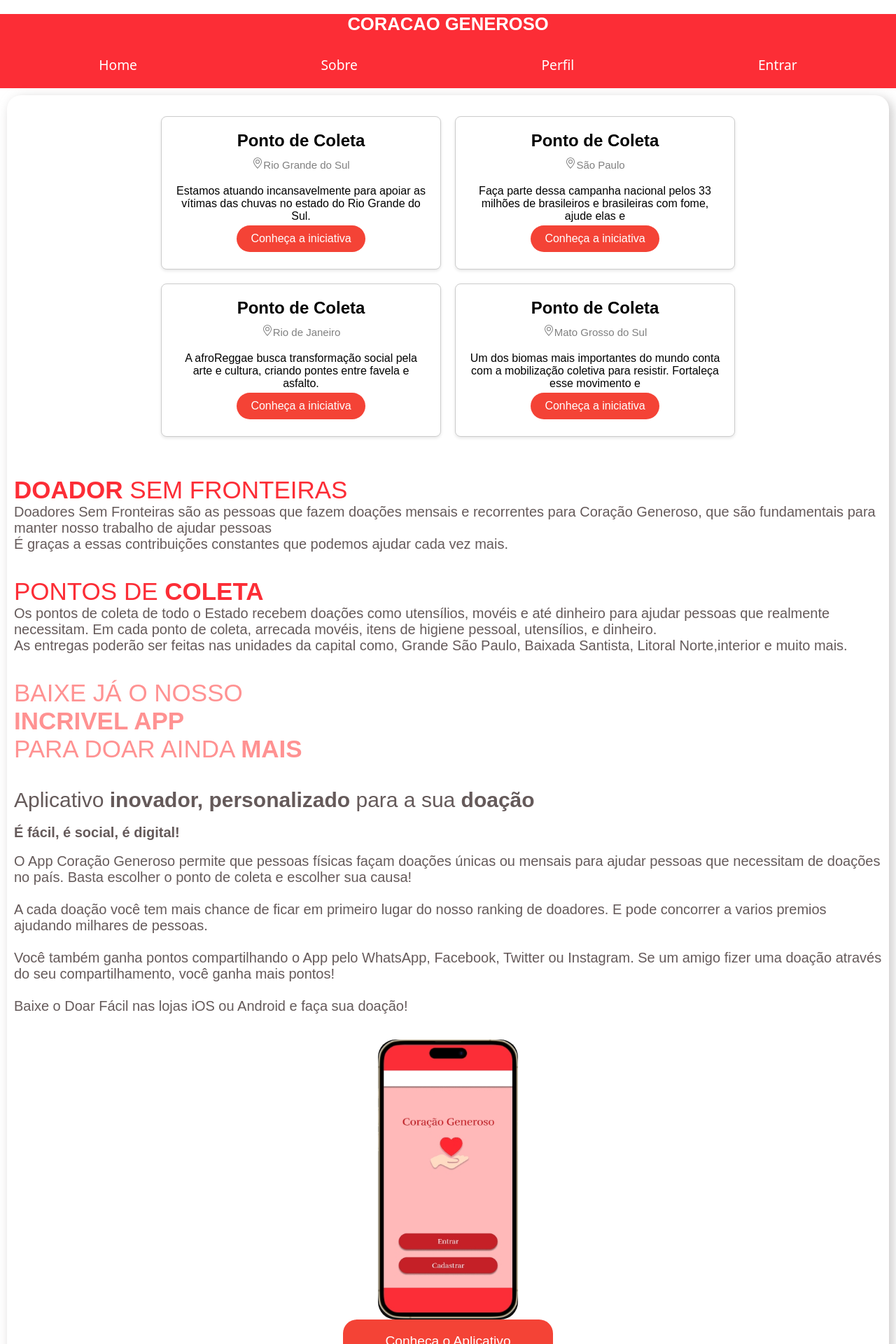
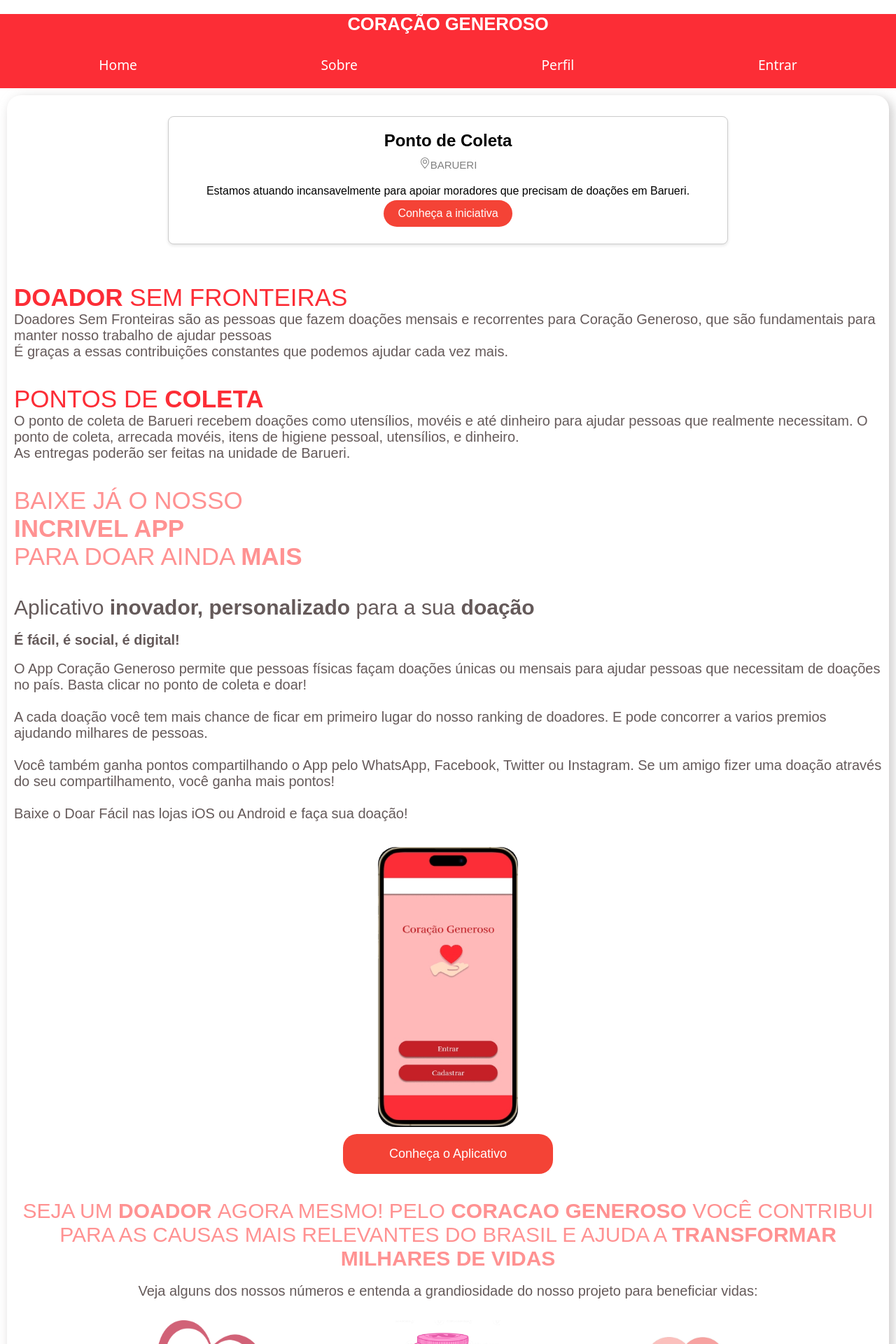
Before and after one commit to GabrielB53/coracaogeneroso, a React (Vite) app: page / in a window 1280 px wide. Shown: the top 1920 px of the page at 70% size. Built offline with nearby package versions, Linux system fonts and the light colour scheme.

Commit message:
CoracaoGeneroso

```diff
--- a/src/css/home.css
+++ b/src/css/home.css
@@ -71,31 +71,58 @@
     border-radius: 5px;
     cursor: pointer;
   }
+  .coleta {
+    background: white;
+    border: 1px solid #ccc;
+    border-radius: 8px;
+    box-shadow: 0 2px 4px rgba(0, 0, 0, 0.1);
+    padding: 20px;
+    flex: 1 1 calc(50% - 40px);
+    max-width: 800px;
+    box-sizing: border-box;
 
-
-  .card2 {
-    width: 300px;
-    border-radius: 10px;
-    box-shadow: 0 2px 5px rgba(0, 0, 0, 0.1);
-    padding: 20px;
+  }
+  .botao {
+    background-color: #f44336;
+    color: white;
+    border: none;
+    padding: 10px 20px;
     text-align: center;
-    position: relative;
-    left: 350px;
-    top: -235px;
+    text-decoration: none;
+    display: inline-block;
+    font-size: 16px;
+    margin: 4px 2px;
+    cursor: pointer;
+    border-radius: 20px;
+    transition: background-color 0.3s ease-in;
   }
 
-  .card-titulo2 {
-    font-size: 24px;
-    font-weight: bold;
-    margin-bottom: 10px;
+  .botao:hover {
+  background-image: linear-gradient(to right, rgb(235, 1, 1), rgb(56, 0, 224));
+
   }
-
-  .card-subtitulo2 {
-    font-size: 15px;
-    margin-bottom: 20px;
-    color: grey;
+  .botao2 {
+    background-color: #f44336;
+    color: white;
+    border: none;
+    text-decoration: none;
+    cursor: pointer;
+    width: 300px;
+    height: 57px;
+    padding: 10px 20px;
+    font-size: 18px;
+    border-radius: 20px;
+    transition: background-color 0.3s ease-in;
+    display: block;
+    margin-left: auto;
+    margin-right: auto;
   }
-
+  .container {
+    display: flex;
+    justify-content: space-around;
+    flex-wrap: wrap;
+    text-align: center;
+  }
   .doador {
     font-size: 35px;
    }
@@ -179,15 +206,6 @@
     top: 15px;
    }
 
-
-
-   .container {
-    display: flex;
-    justify-content: space-around;
-    flex-wrap: wrap;
-    text-align: center;
-  }
-
   .item {
     flex: 1 1 200px;
     margin: 10px;
@@ -233,36 +251,16 @@
     gap: 20px;
   }
 
-  .coleta {
-    background: white;
-    border: 1px solid #ccc;
-    border-radius: 8px;
-    box-shadow: 0 2px 4px rgba(0, 0, 0, 0.1);
-    padding: 20px;
-    flex: 1 1 calc(50% - 40px);
-    max-width: 400px;
-    box-sizing: border-box;
 
-  }
-  .botao {
-    background-color: #f44336;
-    color: white;
-    border: none;
-    padding: 10px 20px;
-    text-align: center;
-    text-decoration: none;
-    display: inline-block;
-    font-size: 16px;
-    margin: 4px 2px;
-    cursor: pointer;
-    border-radius: 20px;
-    transition: background-color 0.3s ease-in;
+.app {
+  display: block;
+  margin-left: auto;
+  margin-right: auto;
+  height: 400px;
+  width: 200px;
+  border-radius: 25px;
 }
 
-  .botao:hover {
-  background-image: linear-gradient(to right, rgb(235, 1, 1), rgb(56, 0, 224));
-
-  }
 .botao2 {
   background-color: #f44336;
   color: white;
@@ -278,26 +276,8 @@
   display: block;
   margin-left: auto;
   margin-right: auto;
+  margin-top: 10px;
 }
-
-  .botao2:hover {
-  background-image: linear-gradient(to right, rgb(235, 1, 1), rgb(56, 0, 224));
-    }
-    @media (min-width: 768px) {
-      .botao2 {
-          font-size: 1.2rem;
-          padding: 20px 30px;
-      }
-  }
-.app {
-  display: block;
-  margin-left: auto;
-  margin-right: auto;
-  height: 400px;
-  width: 200px;
-  border-radius: 25px;
-}
-
   *{
     margin:0;
     padding:0;
--- a/src/pages/Home.jsx
+++ b/src/pages/Home.jsx
@@ -8,7 +8,7 @@ export default function Home() {
 <div>
   <header>
     <div class="comeco">
-      <h1 class="titulo">CORACAO GENEROSO</h1>
+      <h1 class="titulo">CORAÇÃO GENEROSO</h1>
     </div>
     <div class="menu-sanduiche">
       <input type="checkbox" id="menu-toggle" />
@@ -50,56 +50,8 @@ export default function Home() {
             <path d="M8 8a2 2 0 1 1 0-4 2 2 0 0 1 0 4m0 1a3 3 0 1 0 0-6 3 3 0 0 0 0 6"/>
           </svg>
 
-          Rio Grande do Sul</div>
-        <p>Estamos atuando incansavelmente para apoiar as vítimas das chuvas no estado do Rio Grande do Sul.</p>
-        <button class="botao">Conheça a iniciativa</button>
-      </div>
-
-      <div class="coleta">
-        <div class="card-titulo2">Ponto de Coleta </div>
-
-        <div class="card-subtitulo2">
-
-          <svg xmlns="http://www.w3.org/2000/svg" width="16" height="16" fill="currentColor" class="map" viewBox="0 0 16 16">
-            <path d="M12.166 8.94c-.524 1.062-1.234 2.12-1.96 3.07A32 32 0 0 1 8 14.58a32 32 0 0 1-2.206-2.57c-.726-.95-1.436-2.008-1.96-3.07C3.304 7.867 3 6.862 3 6a5 5 0 0 1 10 0c0 .862-.305 1.867-.834 2.94M8 16s6-5.686 6-10A6 6 0 0 0 2 6c0 4.314 6 10 6 10"/>
-            <path d="M8 8a2 2 0 1 1 0-4 2 2 0 0 1 0 4m0 1a3 3 0 1 0 0-6 3 3 0 0 0 0 6"/>
-          </svg>
-
-          São Paulo</div>
-        <p>Faça parte dessa campanha nacional pelos 33 milhões de brasileiros e brasileiras com fome, ajude elas e </p>
-        <button class="botao">Conheça a iniciativa</button>
-      </div>
-
-
-      <div class="coleta">
-        <div class="card-titulo2">Ponto de Coleta </div>
-
-        <div class="card-subtitulo2">
-
-          <svg xmlns="http://www.w3.org/2000/svg" width="16" height="16" fill="currentColor" class="map" viewBox="0 0 16 16">
-            <path d="M12.166 8.94c-.524 1.062-1.234 2.12-1.96 3.07A32 32 0 0 1 8 14.58a32 32 0 0 1-2.206-2.57c-.726-.95-1.436-2.008-1.96-3.07C3.304 7.867 3 6.862 3 6a5 5 0 0 1 10 0c0 .862-.305 1.867-.834 2.94M8 16s6-5.686 6-10A6 6 0 0 0 2 6c0 4.314 6 10 6 10"/>
-            <path d="M8 8a2 2 0 1 1 0-4 2 2 0 0 1 0 4m0 1a3 3 0 1 0 0-6 3 3 0 0 0 0 6"/>
-          </svg>
-
-          Rio de Janeiro</div>
-        <p>A afroReggae busca transformação social pela arte e cultura, criando pontes entre favela e asfalto.</p>
-        <button class="botao">Conheça a iniciativa</button>
-      </div>
-
-
-      <div class="coleta">
-        <div class="card-titulo2">Ponto de Coleta </div>
-
-        <div class="card-subtitulo2">
-
-          <svg xmlns="http://www.w3.org/2000/svg" width="16" height="16" fill="currentColor" class="map" viewBox="0 0 16 16">
-            <path d="M12.166 8.94c-.524 1.062-1.234 2.12-1.96 3.07A32 32 0 0 1 8 14.58a32 32 0 0 1-2.206-2.57c-.726-.95-1.436-2.008-1.96-3.07C3.304 7.867 3 6.862 3 6a5 5 0 0 1 10 0c0 .862-.305 1.867-.834 2.94M8 16s6-5.686 6-10A6 6 0 0 0 2 6c0 4.314 6 10 6 10"/>
-            <path d="M8 8a2 2 0 1 1 0-4 2 2 0 0 1 0 4m0 1a3 3 0 1 0 0-6 3 3 0 0 0 0 6"/>
-          </svg>
-
-          Mato Grosso do Sul</div>
-        <p>Um dos biomas mais importantes do mundo conta com a mobilização coletiva para resistir. Fortaleça esse movimento e
-        </p>
+          BARUERI</div>
+        <p>Estamos atuando incansavelmente para apoiar moradores que precisam de doações em Barueri.</p>
         <button class="botao">Conheça a iniciativa</button>
       </div>
     </div>
@@ -121,9 +73,9 @@ export default function Home() {
     <div class="div2">
       <p class="doador2">PONTOS DE  <strong> COLETA </strong> </p>
       <p class="p1">
-        Os pontos de coleta de todo o Estado recebem doações como utensílios, movéis e até dinheiro para ajudar pessoas que realmente necessitam.
-         Em cada ponto de coleta, arrecada movéis, itens de higiene pessoal, utensílios, e dinheiro.<br />
-          As entregas poderão ser feitas nas unidades da capital como, Grande São Paulo, Baixada Santista, Litoral Norte,interior e muito mais.
+        O ponto de coleta de Barueri recebem doações como utensílios, movéis e até dinheiro para ajudar pessoas que realmente necessitam.
+         O ponto de coleta, arrecada movéis, itens de higiene pessoal, utensílios, e dinheiro.<br />
+          As entregas poderão ser feitas na unidade de Barueri.
         </p>
 
         <br />
@@ -146,7 +98,7 @@ export default function Home() {
         <br />
 <p class="p1">
 O App Coração Generoso permite que pessoas físicas façam doações únicas ou mensais para ajudar pessoas que necessitam de doações no país.
- Basta escolher o ponto de coleta e escolher sua causa!
+ Basta clicar no ponto de coleta e doar!
  <br />
  <br />
  A cada doação você tem mais chance de ficar em primeiro lugar do nosso ranking de doadores. E pode concorrer a varios premios ajudando milhares de pessoas.
--- a/src/pages/Perfil.jsx
+++ b/src/pages/Perfil.jsx
@@ -24,8 +24,30 @@ export default function Perfil() {
             <p>UsuarioGeneroso@gmail.com</p>
             <h2>CPF</h2>
             <p>999.999.999 - 99</p>
+            <h2>Data De Nascimento</h2>
+            <p>00/00/0000</p>
         </div>
 
+               <br/>
+               <br/>
+               <br/>
+               <br/>
+               <br/>
+               <br/>
+               <br/>
+               <br/>
+               <br/>
+               <br/>
+               <br/>
+               <br/>
+               <br/>
+               <br/>
+               <br/>
+               <br/>
+               <br/>
+               <br/>
+               <br/>
+               <br/>
                <br/>
                <br/>
                <br/>
--- a/src/pages/Sobre.jsx
+++ b/src/pages/Sobre.jsx
@@ -43,11 +43,11 @@ export default function Sobre() {
 <section className="sobre">
         <div className="container">
             <h2>Sobre Nós</h2>
-            <p>Com o apoio de uma rede robusta de pontos de coleta, recebemos diversos tipos de doações todos os dias, para podermos doar para quem mais necessita deles. Seja qual for a causa que te toca ou a região que quer apoiar, aqui você vai sempre encontrar pessoas de bem que querem ajudar o próximo, pode confiar! E, claro, aqui você sempre será um herói .</p>
+            <p>Com o apoio de pontos de coleta, recebemos diversos tipos de doações todos os dias, para podermos doar para quem mais necessita deles. Seja qual for a causa que te toca que você quer apoiar, aqui você vai sempre encontrar pessoas de bem que querem ajudar o próximo, pode confiar! E, claro, aqui você sempre será um herói .</p>
             <h2>Nossa Potencia</h2>
-            <p>Nossa Rede, possui uma grande rede de pontos de coleta, e principalmente, a solidariedade das milhões de pessoas que formam nossa audiência e, verdadeiramente, se importam.
+            <p>Nossa Rede, possui pontos de coleta, e principalmente, a solidariedade das milhões de pessoas que formam nossa audiência e, verdadeiramente, se importam.
 
-Quer saber qual iniciativa dá match com você e fazer parte dessa rede de benfeitores, composta por centenas de organizações e movimentos sociais que lutam por um Brasil mais justo, todos os dias? Clique aqui, escolha uma iniciativa e doe. É simples, seguro, poderoso e prazeroso!</p>
+Quer saber qual iniciativa dá match com você e fazer parte dessa rede de benfeitores, composta por centenas de organizações e movimentos sociais que lutam por um Brasil mais justo, todos os dias? É simples escolha doar e fazer o bem. É simples, seguro, poderoso e prazeroso!</p>
         </div>
     </section>
 
@@ -95,7 +95,7 @@ Quer saber qual iniciativa dá match com você e fazer parte dessa rede de benfe
                     <p>Funcionario</p>
                 </div>
                 <div className="membros">
-                    <h3>Rafaela Costa</h3>
+                    <h3>Rafaela Kolle</h3>
                     <p>Figma Designer</p>
                 </div>
             </div>
```
Lines whose indentation alone changed are shown as unchanged.
